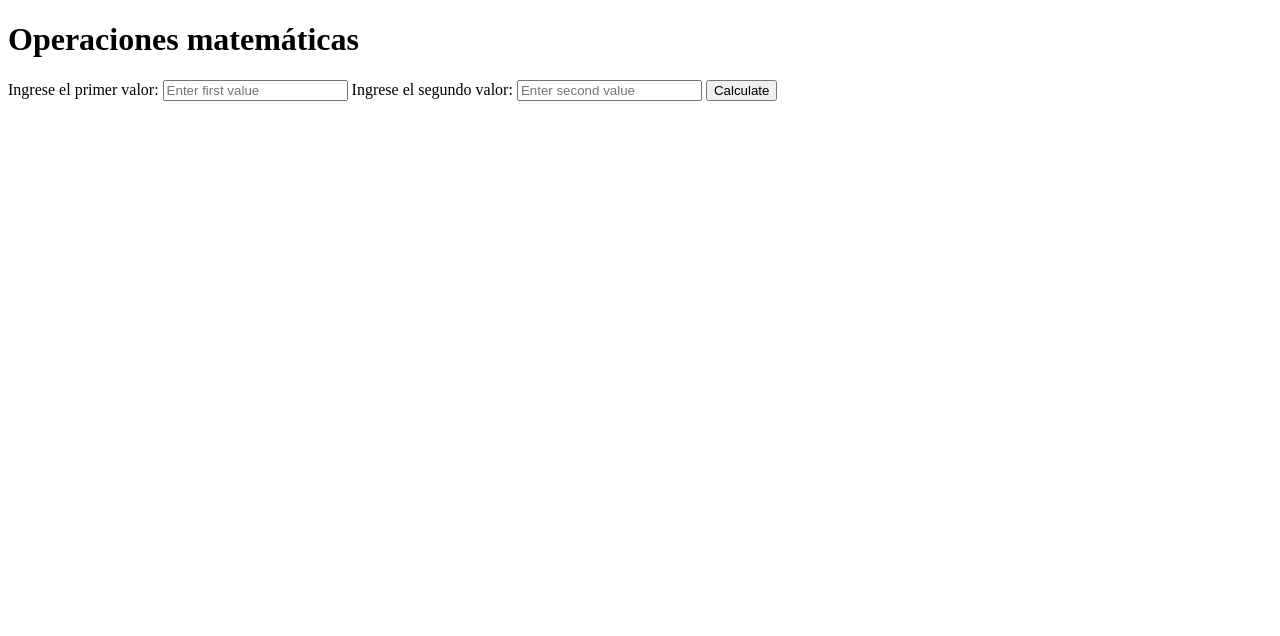
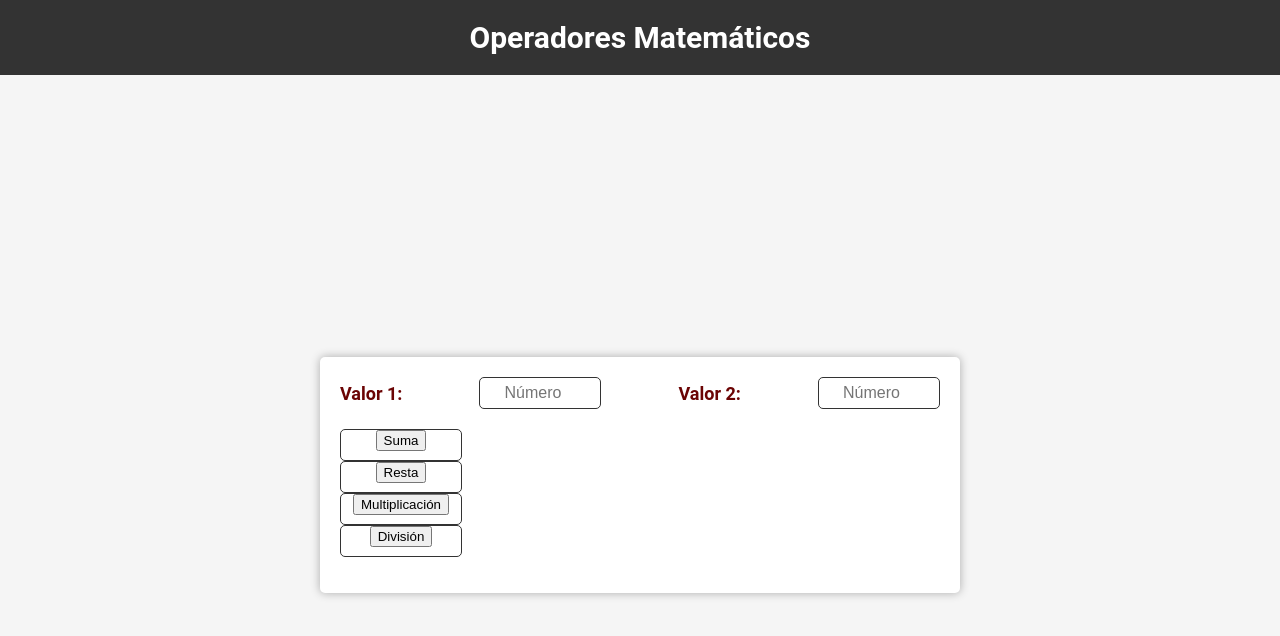
Before and after one commit to Ing-Eduardo-E/PracticasJS, a plain HTML site: page operaconesAritmeticas/index.html in a window 1280 px wide. Drawn offline with Linux system fonts and the light colour scheme.

Commit message:
dando estilo a la Web

```diff
--- /dev/null
+++ b/operaconesAritmeticas/css/style.css
@@ -0,0 +1,76 @@
+body {
+  background-color: #f5f5f5;
+  font-family: "Roboto", sans-serif;
+  font-size: 16px;
+  color: #333;
+  margin: 0;
+  padding: 0;
+  height: 100vh;
+}
+header {
+  background-color: #333;
+  color: #fff;
+  padding: 20px;
+  text-align: center;
+}
+
+header h1 {
+  font-size: 30px;
+  margin: 0;
+}
+
+.container__main {
+  display: flex;
+  justify-content: center;
+  align-items: center;
+  height: 100vh;
+}
+
+.main__section {
+  background-color: #fff;
+  border-radius: 5px;
+  box-shadow: 0 0 10px rgba(0, 0, 0, 0.3);
+  padding: 20px;
+  width: 600px;
+}
+
+.section__div--valores {
+  display: flex;
+  justify-content: space-between;
+  align-items: center;
+  margin-bottom: 20px;
+}
+
+.div__labels {
+  font-weight: 600;
+  font-size: 18px;
+  color: #6b0404;
+}
+
+.inputs {
+  width: 100px;
+  height: 30px;
+  border: 1px solid #333;
+  border-radius: 5px;
+  padding: 0 10px;
+  font-size: 16px;
+  text-align: center;
+}
+
+.section__div--botones {
+  display: flex;
+  justify-content: space-around;
+  align-items: center;
+  margin-bottom: 20px;
+}
+
+.div__button {
+  width: 100px;
+  height: 30px;
+  border: 1px solid #333;
+  border-radius: 5px;
+  padding: 0 10px;
+  font-size: 16px;
+  text-align: center;
+  cursor: pointer;
+}
--- a/operaconesAritmeticas/index.html
+++ b/operaconesAritmeticas/index.html
@@ -3,21 +3,39 @@
   <head>
     <meta charset="UTF-8" />
     <meta name="viewport" content="width=device-width, initial-scale=1.0" />
-    <title>Leer HTML con JS</title>
+    <title>Operacones con JS</title>
+    <link rel="stylesheet" href="./css/style.css">
   </head>
   <body>
     <header>
-      <h1>Operaciones matemáticas</h1>
+      <h1>Operadores Matemáticos</h1>
     </header>
     <main class="container__main">
-      <section>
-        <label for="input1">Ingrese el primer valor:</label>
-        <input type="text" id="calculo1" placeholder="Enter first value" />
+      <section class="main__section">
+        <div class="section__div--valores">
+          <label class="div__labels" for="input1">Valor 1:</label>
+          <input class="inputs" type="number" id="calculo1" placeholder="Número" />
 
-        <label for="input2">Ingrese el segundo valor:</label>
-        <input type="text" id="calculo2" placeholder="Enter second value" />
-
-        <button type="button" id="btnCalcular">Calculate</button>
+          <label class="div__labels" for="input2">Valor 2:</label>
+          <input class="inputs" type="number" id="calculo2" placeholder="Número" />
+        </div>
+        <div section__div--botones>
+          <div class="div__button">
+            <button class="div__buttons" type="button" id="btnSuma">Suma</button>
+          </div>
+          <div class="div__button">
+            <button class="div__buttons" type="button" id="btnResta">Resta</button>
+          </div>
+          <div class="div__button">
+            <button class="div__buttons" type="button" id="btnMultiplicación">Multiplicación</button>
+          </div>
+          <div class="div__button">
+            <button class="div__buttons" type="button" id="btnDivisión">División</button>
+          </div>
+        </div>
+        <div section__div--resultado>
+          <p id="resultado"></p>
+        </div>
         <script src="./js/index.js"></script>
       </section>
     </main>
--- a/operaconesAritmeticas/js/index.js
+++ b/operaconesAritmeticas/js/index.js
@@ -1,21 +1,22 @@
 //crear las variables que interactuan con el HTML elementos
-const h1 = document.querySelector('h1');
-const input1 = document.querySelector('#calculo1');
-const input2 = document.querySelector('#calculo2');
-const btn = document.querySelector('#btnCalcular');
+const h1 = document.querySelector("h1");
+const input1 = document.querySelector("#calculo1");
+const input2 = document.querySelector("#calculo2");
+const btn = document.querySelector("#btnCalcular");
+const pResultado = document.querySelector("#resultado");
 
-//escuchar el evento click del boton
+//agregar el evento click al botón
 
-btn.addEventListener('click', calcular);
+btn.addEventListener("click", calcular);
 
 function calcular() {
-    let num1 = input1.value;
-    let num2 = input2.value;
+  let num1 = Number(input1.value);
+  let num2 = Number(input2.value);
 
-    if (num1 == '' || num2 == '') {
-        alert('Debes ingresar un número');
-    } else {
-        let resultado = num1 + num2;
-        h1.innerHTML = resultado;
-    }
+  if (num1 == "" || num2 == "") {
+    alert("Debes ingresar un número");
+  } else {
+    let resultado = num1 + num2;
+    pResultado.innerHTML = resultado;
+  }
 }
```
